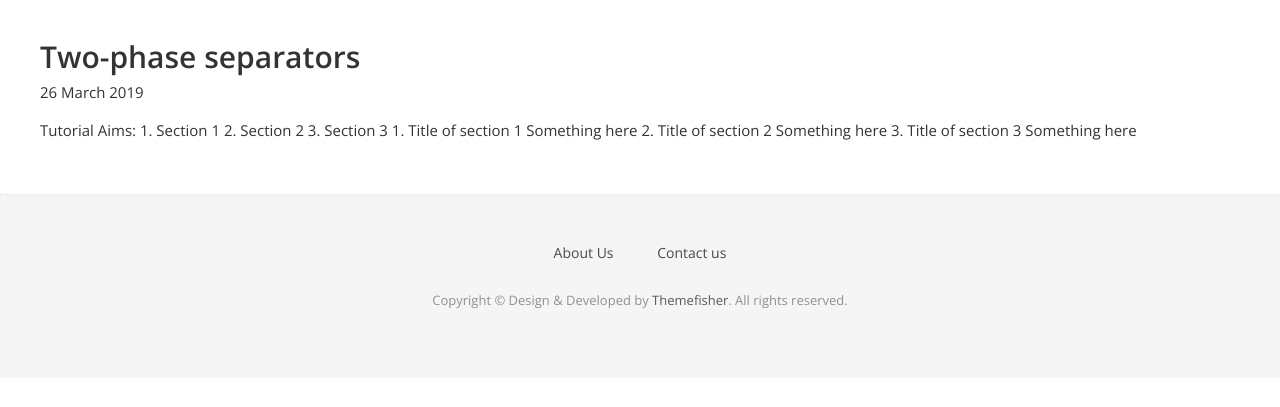
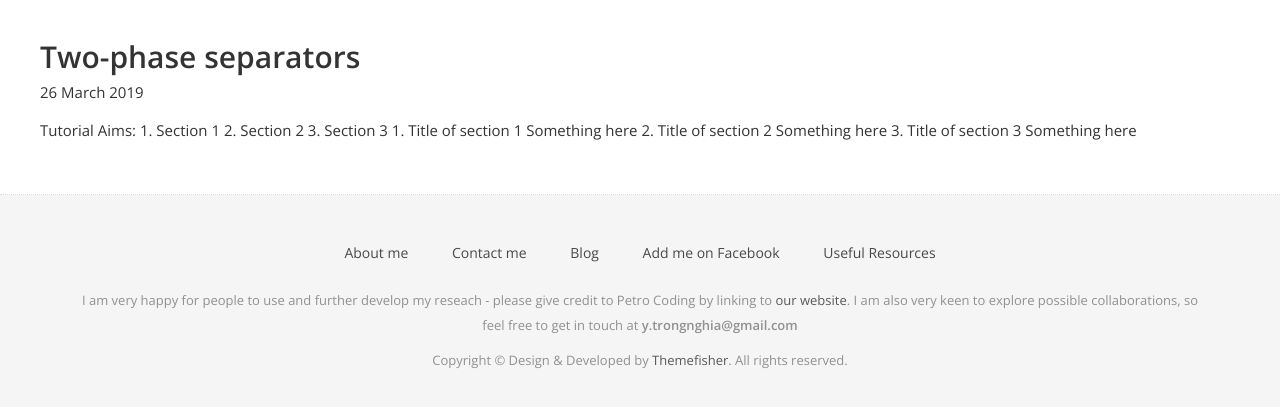
Before and after one commit to YanGBloG/superseded, a Jekyll site: the page built from blog.html, in a window 1280 px wide, cut to the strip 465-903 px from the top of the page. Shown: the top 407 px of the strip. Built offline with Jekyll 4.4.1, drawn with Linux system fonts in a browser that asks for light colours; nearby versions of some CDN libraries; some web fonts are replaced; library files that are not in the unit come from our copies.

Commit message:
Update footer.html

```diff
--- a/_includes/footer.html
+++ b/_includes/footer.html
@@ -5,16 +5,16 @@
       <div class="col-md-12">
         <div class="footer-manu">
           <ul>
-            <li><a href="{{ site.baseurl }}/team">About Us</a></li>
-            <li><a href="{{ site.baseurl }}/contact">Contact us</a></li>
+            <li><a href="{{ site.baseurl }}/team">About me</a></li>
+            <li><a href="{{ site.baseurl }}/contact">Contact me</a></li>
 <!--             <li><a href="{{ site.baseurl }}/tutorials">Tutorials</a></li> -->
-<!--             <li><a href="{{ site.baseurl }}/blog">Blog</a></li> -->
-<!-- 	    <li><a href="https://twitter.com/our_codingclub">Follow us on Twitter</a></li> -->
-<!-- 	    <li><a href="{{ site.baseurl }}/links">Useful Links</a></li> -->
+            <li><a href="{{ site.baseurl }}/blog">Blog</a></li>
+	          <li><a href="https://www.facebook.com/profile.php?id=100010390832943">Add me on Facebook</a></li>
+	          <li><a href="{{ site.baseurl }}/links">Useful Resources</a></li>
           </ul>
 
         </div>
-<!--         <p>We are very happy for people to use and further develop our tutorials - please give credit to Coding Club by linking to <a href="https://ourcodingclub.github.io/">our website</a>. We are also very keen to explore possible collaborations, so feel free to get in touch at <b>ourcodingclub@gmail.com</b></p> -->
+        <p>I am very happy for people to use and further develop my reseach - please give credit to Petro Coding by linking to <a href="https://yangblog.github.io/">our website</a>. I am also very keen to explore possible collaborations, so feel free to get in touch at <b>y.trongnghia@gmail.com</b></p>
         <p>Copyright &copy; Design &amp; Developed by <a href="http://www.themefisher.com">Themefisher</a>. All rights reserved.</p>
       </div>
     </div>
```
